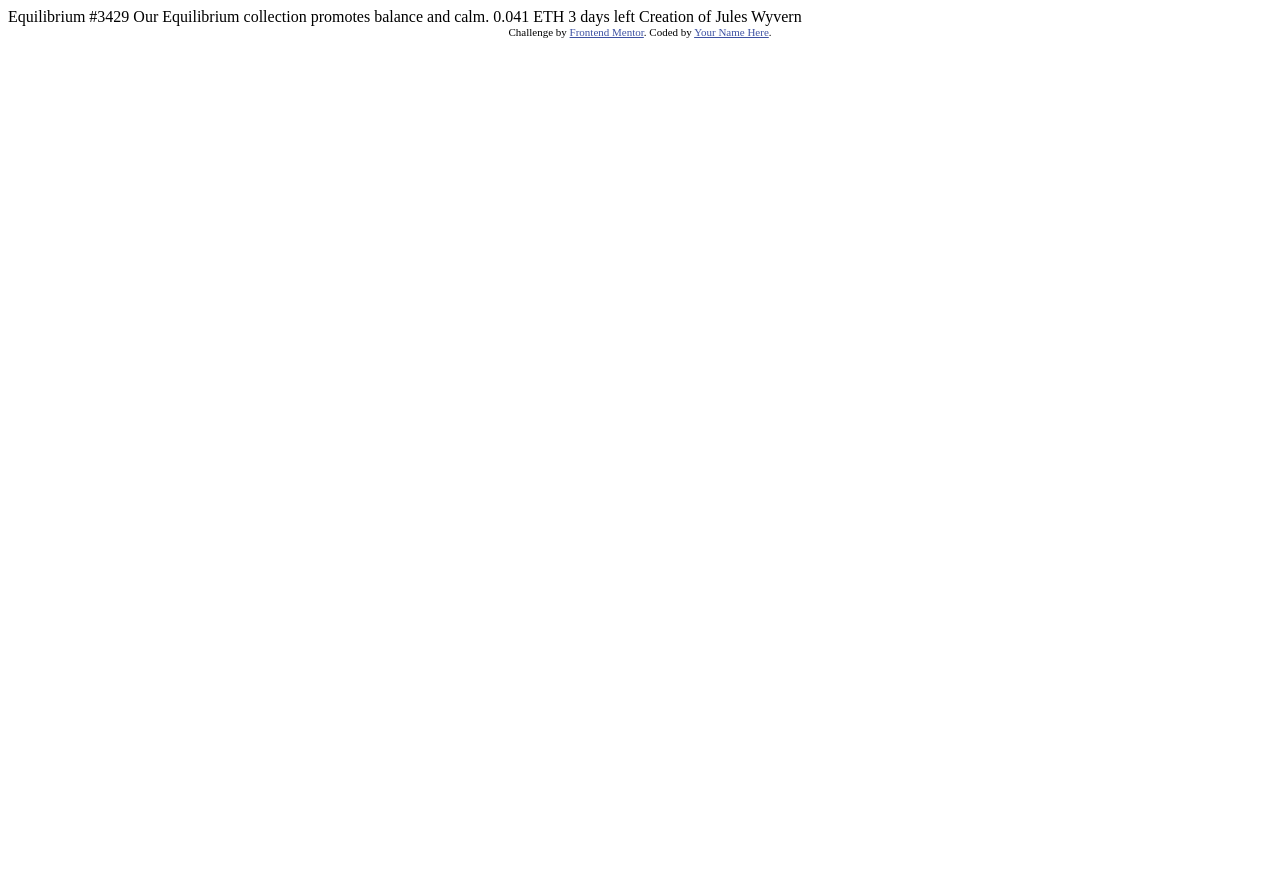
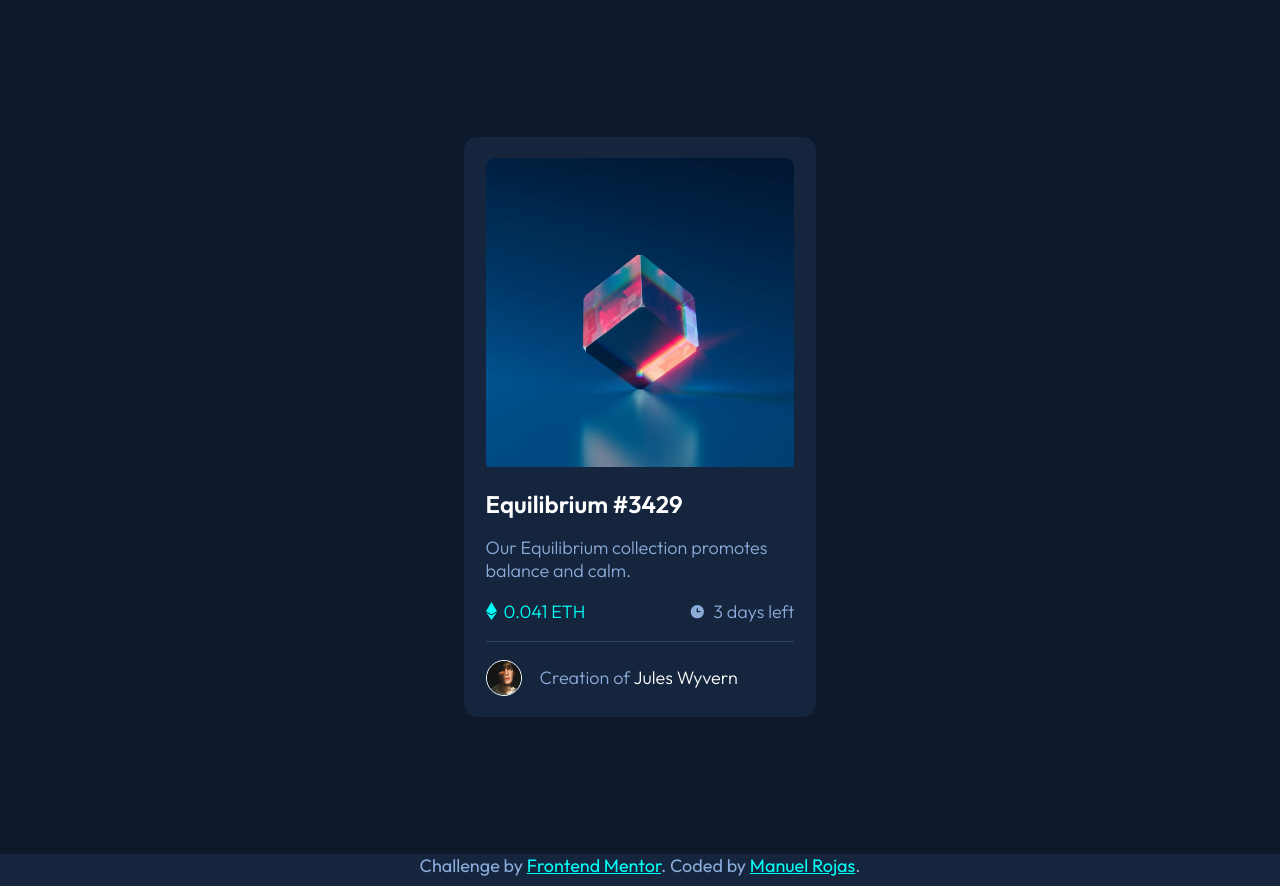
Before and after one commit to ManuelARD13/NFT-card-component, a website: page index.html in a window 1280 px wide. Before the commit the page ends 800 px from the top, so only its background shows below. Drawn offline with Linux system fonts and the light colour scheme.

Commit message:
[Feature] NFT preview card component with HTML and pure CSS. Frontend Masters Challenge. Completed in 2.5 hours straight

```diff
--- a/index.html
+++ b/index.html
@@ -1,33 +1,45 @@
 <!DOCTYPE html>
 <html lang="en">
+
 <head>
   <meta charset="UTF-8">
-  <meta name="viewport" content="width=device-width, initial-scale=1.0"> <!-- displays site properly based on user's device -->
+  <meta name="viewport" content="width=device-width, initial-scale=1.0">
+  <link rel="icon" type="image/png" sizes="32x32" href="./images/favicon-32x32.png">
+  <link rel="preconnect" href="https://fonts.googleapis.com">
+  <link rel="preconnect" href="https://fonts.gstatic.com" crossorigin>
+  <link href="https://fonts.googleapis.com/css2?family=Outfit:wght@300;400;600&display=swap" rel="stylesheet">
+  <link rel="stylesheet" href="./style.css">
+  <title>NFT Preview Card</title>
 
-  <link rel="icon" type="image/png" sizes="32x32" href="./images/favicon-32x32.png">
+<body>
+  <main>
+    <div class="NFT-card">
+      <div class="image-container">
+      <img src="./images/image-equilibrium.jpg" alt="Equilibrium #3429" />
+      <svg width="48" height="48" xmlns="http://www.w3.org/2000/svg"><g fill="none" fill-rule="evenodd"><path d="M0 0h48v48H0z"/><path d="M24 9C14 9 5.46 15.22 2 24c3.46 8.78 12 15 22 15 10.01 0 18.54-6.22 22-15-3.46-8.78-11.99-15-22-15Zm0 25c-5.52 0-10-4.48-10-10s4.48-10 10-10 10 4.48 10 10-4.48 10-10 10Zm0-16c-3.31 0-6 2.69-6 6s2.69 6 6 6 6-2.69 6-6-2.69-6-6-6Z" fill="#FFF" fill-rule="nonzero"/></g></svg>
+      </div>
+      <h2>Equilibrium #3429</h2>
+      <p>Our Equilibrium collection promotes balance and calm.</p>
+      <div class="price-container">
+        <div class="flex-container-row cyan-font">
+          <svg width="11" height="18" xmlns="http://www.w3.org/2000/svg"><path d="M11 10.216 5.5 18 0 10.216l5.5 3.263 5.5-3.262ZM5.5 0l5.496 9.169L5.5 12.43 0 9.17 5.5 0Z" fill="#00FFF8"/></svg>
+          <p><span>0.041</span> ETH</p>
+        </div>
+        <div class="flex-container-row">
+          <svg width="17" height="17" xmlns="http://www.w3.org/2000/svg"><path d="M8.305 2.007a6.667 6.667 0 1 0 0 13.334 6.667 6.667 0 0 0 0-13.334Zm2.667 7.334H8.305a.667.667 0 0 1-.667-.667V6.007a.667.667 0 0 1 1.334 0v2h2a.667.667 0 0 1 0 1.334Z" fill="#8BACD9"/></svg>
+          <p><span>3</span> days left</p>
+        </div>
+      </div>
+      <div class="seller-container">
+        <img src="./images/image-avatar.png" alt="Jules Wyvern avatar" />
+        <p>Creation of <span>Jules Wyvern</span></p>
+      </div>
+    </div>
+  </main>
+  <footer class="attribution">
+    Challenge by <a href="https://www.frontendmentor.io?ref=challenge" target="_blank">Frontend Mentor</a>.
+    Coded by <a href="https://www.frontendmentor.io/profile/ManuelARD13">Manuel Rojas</a>.
+  </footer>
+</body>
 
-  <title>Frontend Mentor | NFT preview card component</title>
-
-  <!-- Feel free to remove these styles or customise in your own stylesheet 👍 -->
-  <style>
-    .attribution { font-size: 11px; text-align: center; }
-    .attribution a { color: hsl(228, 45%, 44%); }
-  </style>
-</head>
-<body>
-
-  Equilibrium #3429
-
-  Our Equilibrium collection promotes balance and calm.
-
-  0.041 ETH
-  3 days left
-
-  Creation of Jules Wyvern
-
-  <div class="attribution">
-    Challenge by <a href="https://www.frontendmentor.io?ref=challenge" target="_blank">Frontend Mentor</a>.
-    Coded by <a href="#">Your Name Here</a>.
-  </div>
-</body>
 </html>
--- /dev/null
+++ b/style.css
@@ -0,0 +1,159 @@
+:root {
+  --soft-blue: hsl(215, 51%, 70%);
+  --cyan: hsl(178, 100%, 50%);
+
+  --very-dark-blue-main-bg: hsl(217, 54%, 11%);
+  --very-dark-blue-card-bg: hsl(216, 50%, 16%);
+  --very-dark-blue-line: hsl(215, 32%, 27%);
+  --white: hsl(0, 0%, 100%);
+}
+
+/* Utility Colors */
+
+.cyan-font {
+  color: var(--cyan);
+}
+
+/* Universal default values */
+
+*, *::after, *::before {
+  box-sizing: border-box;
+}
+
+* {
+   padding: 0;
+   margin: 0;
+}
+
+body {
+  font-size: 1.125rem;
+  font-family: 'Outfit', sans-serif;
+  color: var(--soft-blue);
+}
+
+/* Styles */
+
+main  {
+  background-color: var(--very-dark-blue-main-bg);
+  padding: 17.1vh 0;
+}
+
+footer {
+  height: 2rem;
+  text-align: center;
+  background-color: var(--very-dark-blue-card-bg);
+}
+
+footer a {
+  color: var(--cyan);
+}
+
+h2 {
+  font-size: 1.5rem;
+  color: var(--white);
+  margin: 0.7em 0;
+}
+
+h2:hover, .seller-container span:hover {
+  color: var(--cyan);
+  cursor: pointer;
+}
+
+p {
+  font-weight: 300;
+}
+
+img {
+  max-width: 100%;
+}
+
+/* containers */
+
+.NFT-card {
+  max-width: 22rem;
+  margin: 0 auto;
+  padding: 1.2em;
+  background-color: var(--very-dark-blue-card-bg);
+  border-radius: 0.75em;
+}
+
+.image-container {
+  position: relative;
+  border-radius: 0.5em;
+  cursor: pointer;
+  overflow: hidden;
+  transition: 0.1s ease-in;
+}
+
+.image-container:hover {
+  background: var(--cyan);
+}
+
+.image-container:hover > img  {
+  opacity: 0.2;
+  transition: 0.1s ease-in;
+}
+
+.image-container:hover > svg {
+  opacity: 1;
+}
+
+.price-container {
+  display: flex;
+  flex-direction: row;
+  justify-content: space-between;
+  margin: 1em 0;
+}
+
+.flex-container-row {
+  display: flex;
+  flex-direction: row;
+  justify-content: space-between;
+  align-items: center;
+  gap: 7px;
+}
+
+.seller-container {
+  display: flex;
+  flex-direction: row;
+  align-items: center;
+  border-top: 1px solid var(--very-dark-blue-line);
+  padding: 1em 0 0 0;
+}
+
+/* components */
+
+.image-container svg {
+  position: absolute;
+  opacity: 0;
+  top: 45%;
+  left: 43%;
+}
+
+.seller-container img {
+  width: 2em;
+  height: 2em;
+  margin-right: 1em;
+  border: 1px solid var(--white);
+  border-radius: 50%;
+}
+
+.seller-container span {
+  color: var(--white);
+}
+
+@media screen and (max-width: 400px) {
+  .NFT-card {
+    max-width: 90%;
+  }
+  body {
+    font-size: 1rem;
+  }
+  main {
+    padding: calc(92vh - 39.6rem - 2rem / 2) 0;
+  }
+  footer {
+    font-size: 0.9rem;
+    text-align: center;
+  }
+}
```
Also changed, not shown: package.json (added, +18 -0 lines), 2 other files.
